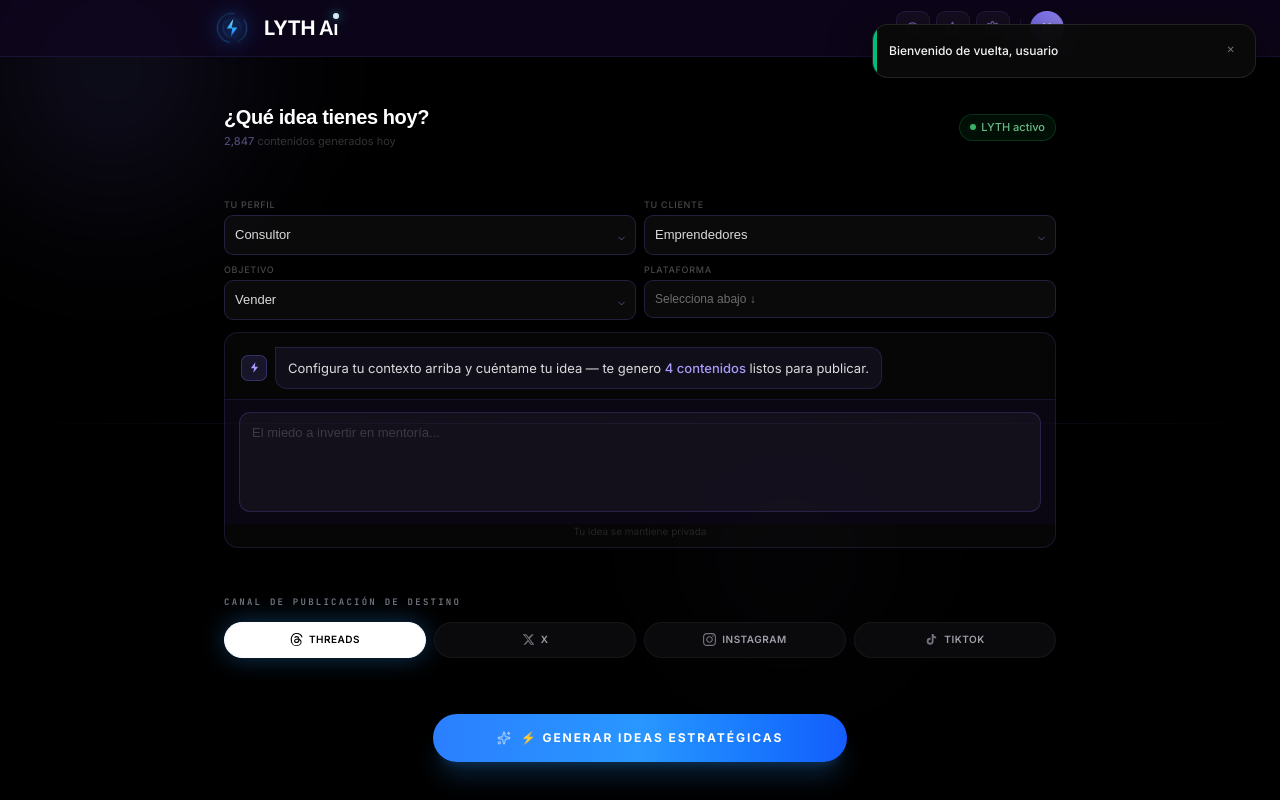
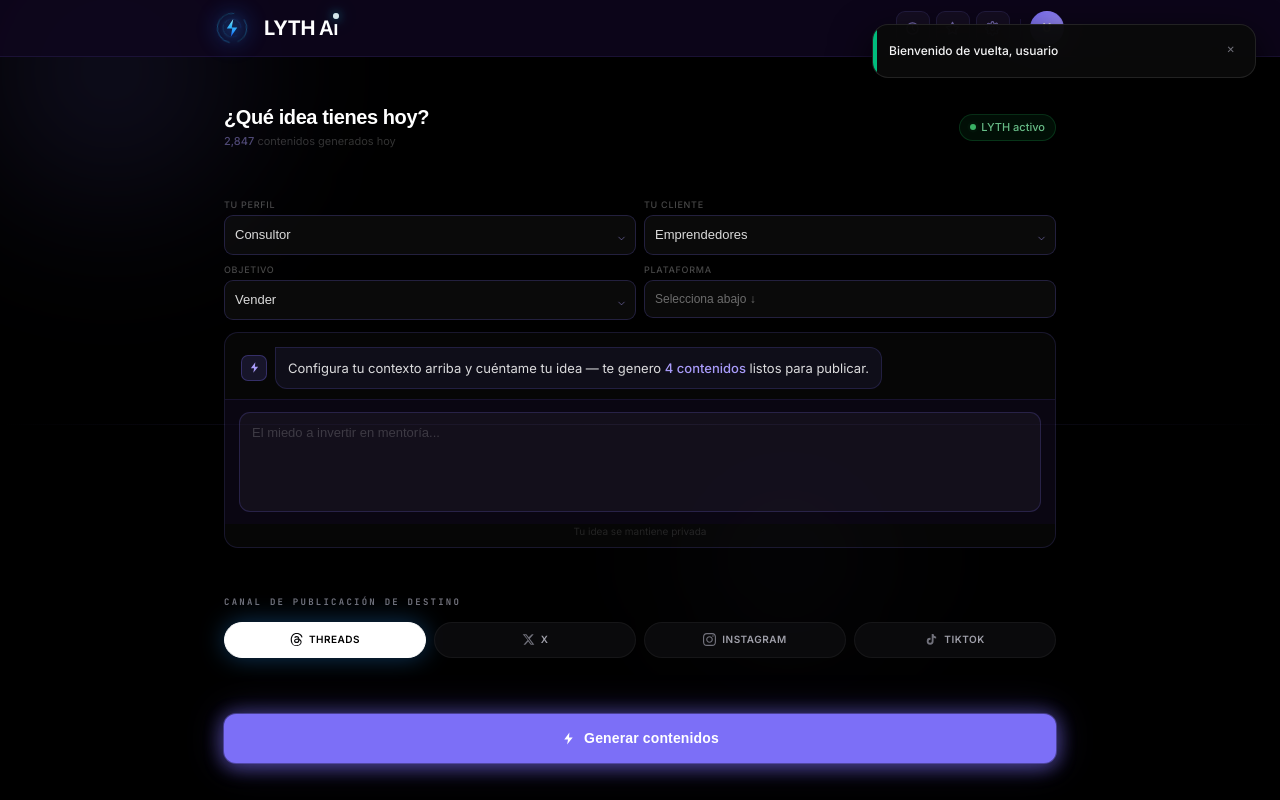
Before and after one commit to jonatancorrea-ai/lythapp, a React (Vite) app: page / in a window 1280 px wide. Both pictures are taken after a click on the button "Iniciar sesión con Google". Shown: the top 800 px of the page. Built offline with nearby package versions, Linux system fonts and the light colour scheme.

Commit message:
Refactor GenerateButton styles and animations

```diff
--- a/src/components/GenerateButton.tsx
+++ b/src/components/GenerateButton.tsx
@@ -1,5 +1,5 @@
 import { motion } from 'motion/react';
-import { Sparkles, RefreshCw } from 'lucide-react';
+import { RefreshCw } from 'lucide-react';
 
 interface GenerateButtonProps {
   isAnalyzing: boolean;
@@ -7,34 +7,61 @@
   disabled?: boolean;
 }
 
-export default function GenerateButton({
-  isAnalyzing,
-  onClick,
-  disabled = false
-}: GenerateButtonProps) {
+export default function GenerateButton({ isAnalyzing, onClick, disabled = false }: GenerateButtonProps) {
   return (
     <div className="pt-2 flex justify-center w-full">
       <motion.button
-        whileHover={{ scale: 1.01, boxShadow: "0 0 30px rgba(41,151,255,0.35)" }}
-        whileTap={{ scale: 0.96 }}
+        whileHover={{ scale: 1.01 }}
+        whileTap={{ scale: 0.97 }}
         onClick={onClick}
         disabled={isAnalyzing || disabled}
-        className="relative overflow-hidden w-full md:w-auto md:px-16 py-4 bg-gradient-to-r from-blue-500 via-[#2997ff] to-blue-600 text-white rounded-full text-xs font-bold tracking-[0.16em] uppercase flex items-center justify-center gap-2.5 transition-all duration-300 shadow-xl shadow-[#2997ff]/20 disabled:opacity-50 cursor-pointer text-center select-none"
+        style={{
+          width: '100%',
+          background: '#7C6FF7',
+          border: 'none',
+          borderRadius: '12px',
+          padding: '14px',
+          fontFamily: 'Syne, sans-serif',
+          fontWeight: 700,
+          fontSize: '14px',
+          color: '#ffffff',
+          cursor: isAnalyzing || disabled ? 'not-allowed' : 'pointer',
+          letterSpacing: '0.01em',
+          position: 'relative',
+          display: 'flex',
+          alignItems: 'center',
+          justifyContent: 'center',
+          gap: '8px',
+          boxShadow: '0 0 0 1px rgba(124,111,247,0.4), 0 4px 20px rgba(124,111,247,0.45), 0 0 40px rgba(124,111,247,0.2)',
+          opacity: disabled ? 0.6 : 1,
+          transition: 'background 0.2s',
+        }}
       >
-        {/* Shimmer light bar effect that periodically moves across the button representatively */}
-        <div className="absolute inset-x-0 top-0 h-full w-24 bg-gradient-to-r from-transparent via-white/18 to-transparent -skew-x-12 translate-x-[-150px] animate-[shimmer_4s_infinite_linear]" />
+        {/* Glow permanente detrás */}
+        <div style={{
+          position: 'absolute', inset: '-4px', borderRadius: '16px',
+          background: 'rgba(124,111,247,0.25)', filter: 'blur(10px)', zIndex: -1,
+          animation: 'btnGlow 3s ease-in-out infinite alternate',
+          pointerEvents: 'none',
+        }} />
 
         {isAnalyzing ? (
           <>
-            <RefreshCw size={14} className="animate-spin text-white" />
-            <span>Refinando Matriz Estratégica...</span>
+            <RefreshCw size={15} className="animate-spin" style={{ color: '#fff' }} />
+            <span>Generando contenidos...</span>
           </>
         ) : (
           <>
-            <Sparkles size={14} className="animate-pulse" />
-            <span>⚡ Generar ideas estratégicas</span>
+            <svg width="15" height="15" viewBox="0 0 32 32" fill="none">
+              <path d="M18 3L7 18H15L13 29L25 14H17L18 3Z" fill="#fff"/>
+            </svg>
+            <span>Generar contenidos</span>
           </>
         )}
+
+        <style>{`
+          @keyframes btnGlow { 0% { opacity: 0.5; } 100% { opacity: 1; } }
+        `}</style>
       </motion.button>
     </div>
   );
```
